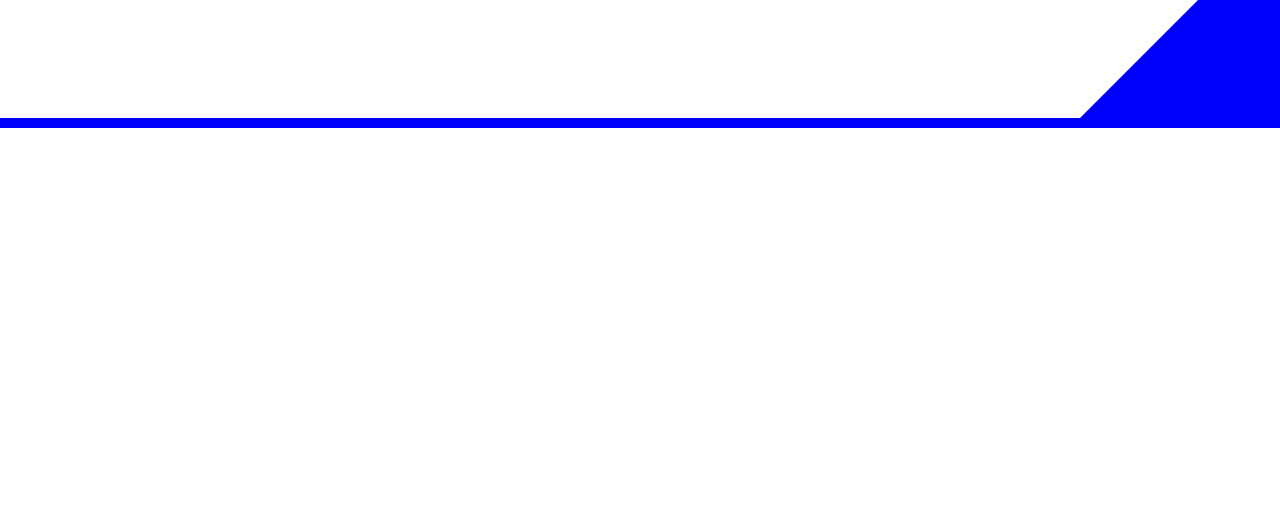
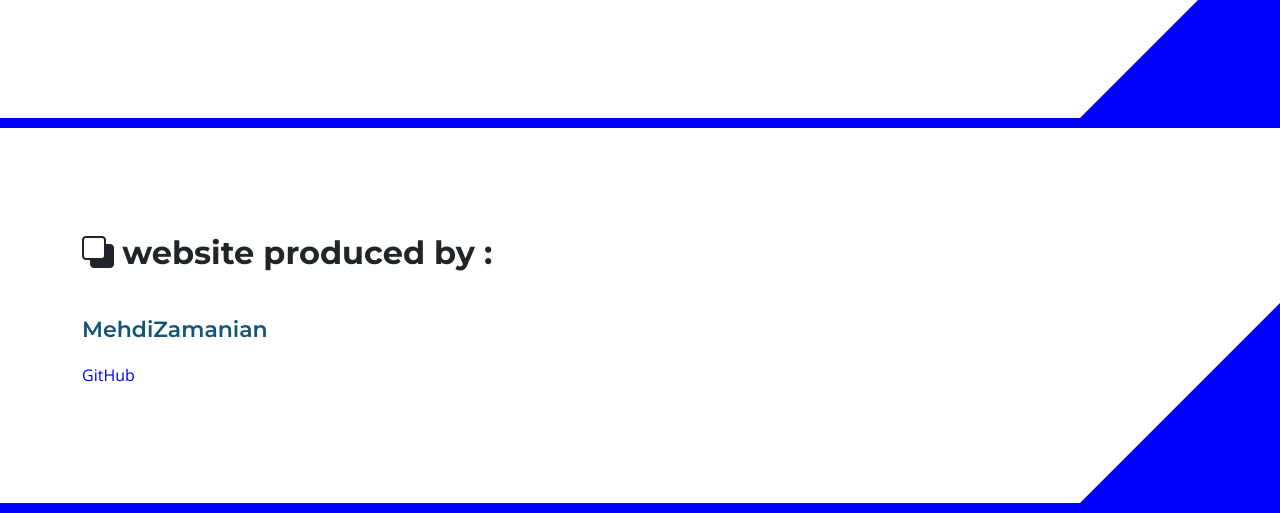
Before and after one commit to Mehdizamanian/dictknow-project, a Django app: page / in a window 1280 px wide. Shown: the part 1537-2050 px from the top of the page. Before the commit the page ends 1665 px from the top, so only its background shows below. Run offline with Django 4.2, Linux system fonts and the light colour scheme; some libraries are stand-ins or nearby versions.

Commit message:
footer added in base

```diff
--- a/dictionary/templates/dictionary/base.html
+++ b/dictionary/templates/dictionary/base.html
@@ -850,6 +850,92 @@ https://templatemo.com/tm-590-topic-listing
 
 
 {% block content %} {% endblock %}
+
+
+
+
+
+
+<footer class="site-footer section-padding">
+    <section  id="section_3">
+            <div class="container">
+                <div class="row">
+
+                    <div class="col-lg-12 col-12 mb-4 pb-2">
+                        <a class="navbar-brand mb-2" href="index.html">
+                            <i class="bi-back"></i>
+                            <span>website produced by : </span>
+                        </a>
+                    </div>
+
+                    <div class="col-lg-3 col-md-4 col-6">
+                         <a href="http://zamanianmehdi23blogproject.pythonanywhere.com/#">
+                        <h6 class="site-footer-title mb-3">MehdiZamanian</h6></a>
+
+                        <ul class="site-footer-links">
+                            <li class="site-footer-link-item">
+                                <a href="https://github.com/Mehdizamanian?tab=repositories" class="site-footer-link">GitHub</a>
+                            </li>
+
+<!--                             <li class="site-footer-link-item">
+                                <a href="#" class="site-footer-link">How it works</a>
+                            </li>
+
+                            <li class="site-footer-link-item">
+                                <a href="#" class="site-footer-link">FAQs</a>
+                            </li>
+
+                            <li class="site-footer-link-item">
+                                <a href="#" class="site-footer-link">Contact</a>
+                            </li> -->
+
+                        </ul>
+                    </div>
+
+<!--                     <div class="col-lg-3 col-md-4 col-6 mb-4 mb-lg-0">
+                        <h6 class="site-footer-title mb-3">Information</h6>
+
+                        <p class="text-white d-flex mb-1">
+                            <a href="tel: 305-240-9671" class="site-footer-link">
+                                305-240-9671
+                            </a>
+                        </p>
+
+                        <p class="text-white d-flex">
+                            <a href="mailto:info@company.com" class="site-footer-link">
+                                info@company.com
+                            </a>
+                        </p>
+                    </div> -->
+
+
+
+<!--                     <div class="col-lg-3 col-md-4 col-12 mt-4 mt-lg-0 ms-auto">
+                        <div class="dropdown">
+                            <button class="btn btn-secondary dropdown-toggle" type="button" data-bs-toggle="dropdown" aria-expanded="false">
+                            English</button>
+
+                            <ul class="dropdown-menu">
+                                <li><button class="dropdown-item" type="button">Thai</button></li>
+
+                                <li><button class="dropdown-item" type="button">Myanmar</button></li>
+
+                                <li><button class="dropdown-item" type="button">Arabic</button></li>
+                            </ul>
+                        </div>
+
+                        <p class="copyright-text mt-lg-5 mt-4">Copyright © 2048 Topic Listing Center. All rights reserved.
+                        <br><br>Design: <a rel="nofollow" href="https://templatemo.com" target="_blank">TemplateMo</a></p>
+
+                    </div>
+
+                </div>
+            </div> -->
+            </section>
+        </footer>
+
+
+
         <!-- JAVASCRIPT FILES -->
         <script src="{% static "js/jquery.min.js" %}"></script>
         <script src="{% static "js/bootstrap.bundle.min.js" %}"></script>
--- a/dictionary/templates/dictionary/topics-listing.html
+++ b/dictionary/templates/dictionary/topics-listing.html
@@ -12,9 +12,9 @@
             <div class="col-lg-8 col-12 mx-auto">
                 <h1 class="text-white text-left float-left"> {{word |title}} </h1>
 
-                <a href="{% url "dictionary:index" %}"> <h6 class="text-center text-white float-right mt-3 "><em style="margin-left:12.5rem">Try Another Word</em></h6></a>
+                <div class="text-center"><a href="{% url "dictionary:index" %}"> <h6 class="text-white "><em class="text-center  col-12">Try Another Word</em></h6></a></div>
 
-                <form method="GET"  class="custom-form mt-4 pt-2 mb-lg-0 mb-5" role="search">
+                {% comment %} <form method="GET"  class="custom-form mt-4 pt-2 mb-lg-0 mb-5" role="search">
                     {% csrf_token %}
                     <div class="input-group input-group-lg">
                         <span class="input-group-text bi-search" id="basic-addon1">
@@ -25,7 +25,7 @@
 
                         <button type="submit" class="form-control">Search</button>
                     </div>
-                </form>
+                </form> {% endcomment %}
             </div>
 
         </div>
```
